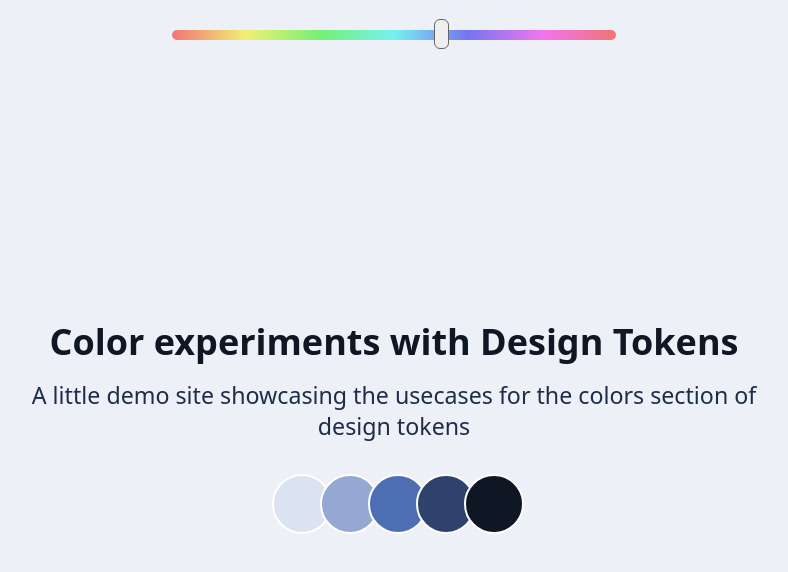
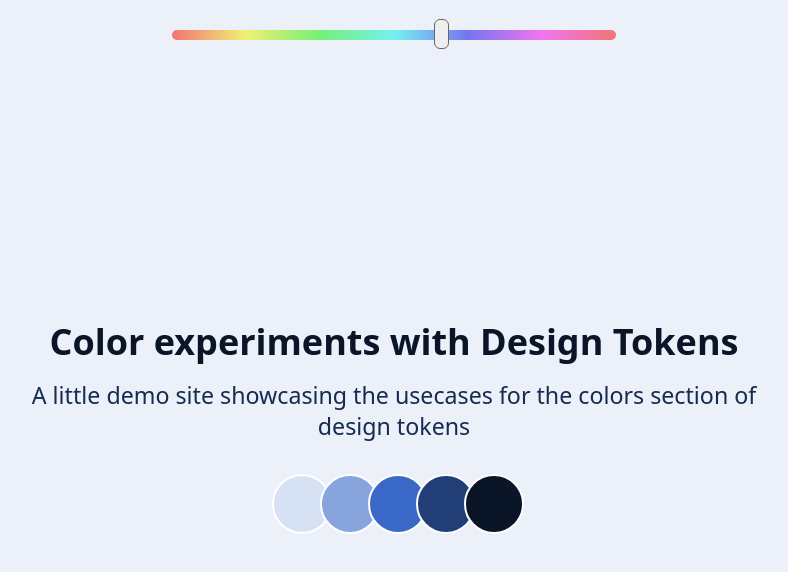
Before and after one commit to Vikram-Hegde/design-tokens, a website built with Parcel: page src/index.html in a window 1280 px wide. Shown: the part 18-590 px from the top of the page, without its empty margins (246-1034 px from the left). Built offline with nearby package versions, Linux system fonts and the light colour scheme.

Commit message:
adding small touches

```diff
--- a/src/styles/_base.scss
+++ b/src/styles/_base.scss
@@ -1,6 +1,8 @@
 // base styles to make things consistent and usable across browsers.
 
+html {
+	overflow-x: hidden;
+}
 body {
 	font-size: clamp(0.85rem, -1rem + 6vw, 1.45rem);
-	overflow-x: hidden;
 }
--- a/src/styles/_config.scss
+++ b/src/styles/_config.scss
@@ -5,7 +5,7 @@ $colors: ();
 // if only using custom colors don't forget to define your root with variables.
 
 /// config for auto generation.
-$base: hsl(220 40% 50%);
+$base: hsl(220 55% 50%);
 $config: (
 	auto-generate: true,
 	stepShades: 20%,
--- a/src/styles/style.scss
+++ b/src/styles/style.scss
@@ -14,6 +14,7 @@ body {
 	--wrapper: min(100% - 2rem, 60ch);
 	background-color: hsl(var(--surface--400));
 
+	@media (hover: hover), (pointer: fine) {
 		&::-webkit-scrollbar {
 			width: 8px;
 		}
@@ -25,6 +26,7 @@ body {
 		&::-webkit-scrollbar-thumb {
 			background-color: hsl(var(--surface-100));
 			border-radius: 4px;
+		}
 	}
 }
 
```
Lines whose indentation alone changed are shown as unchanged.
